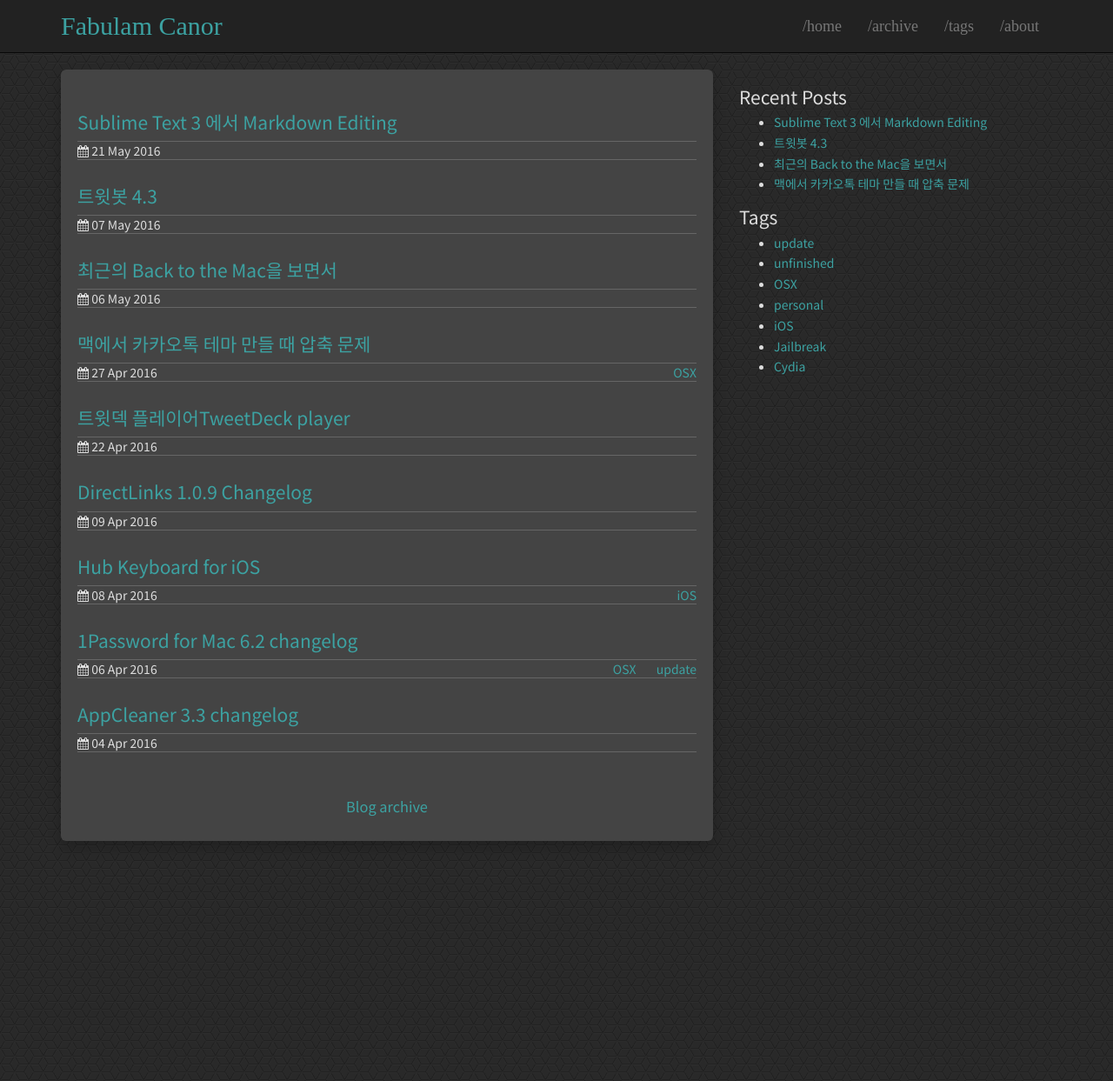
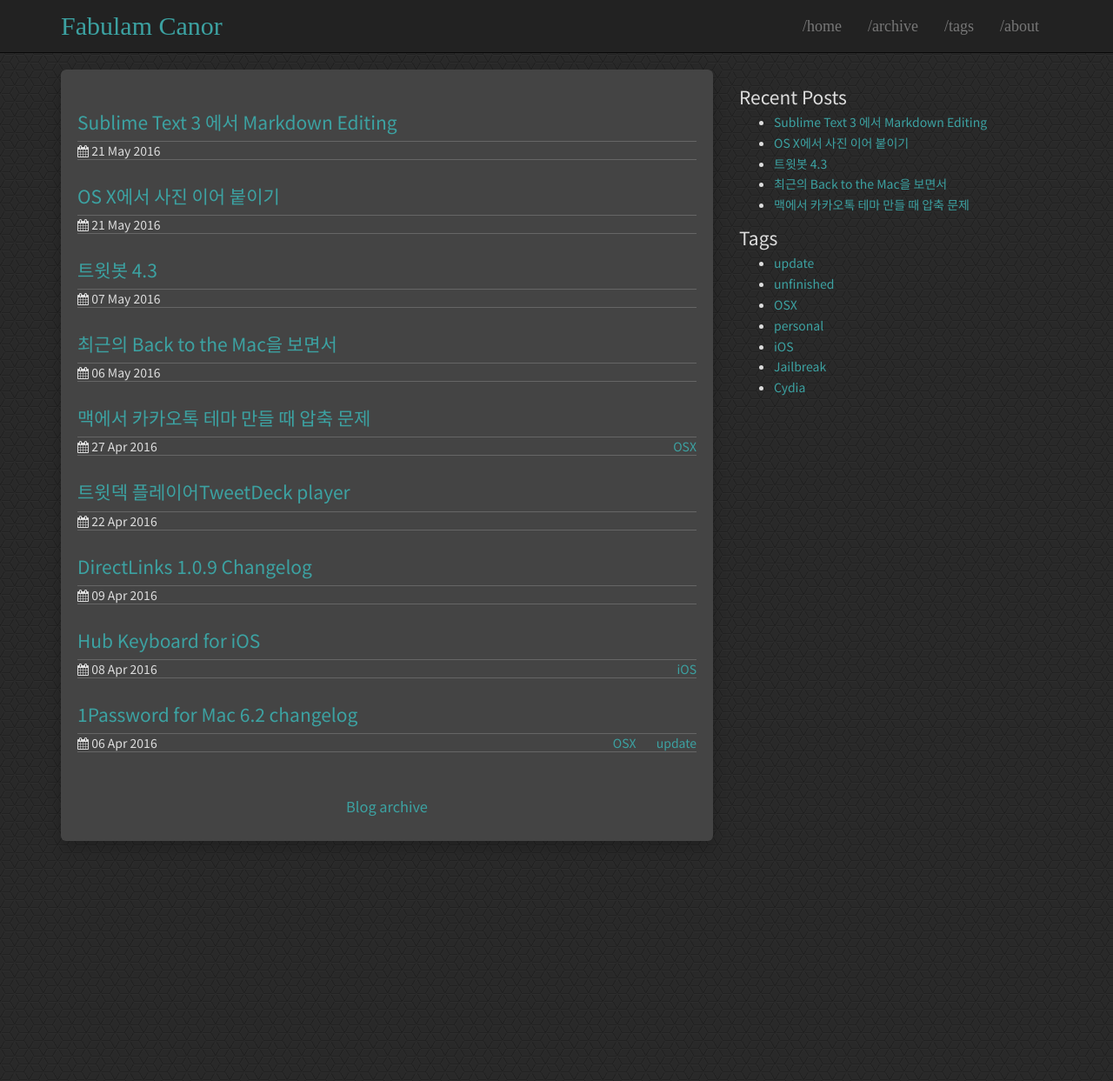
Before and after one commit to Canorus/canorus.github.io, a Jekyll site: the page built from index.html, in a window 1280 px wide and 1357 px high, cut to the strip 0-1243 px from the top of the window. Shown: the whole strip at 87% size. Built offline with Jekyll 4.4.1, drawn with Linux system fonts in a browser that asks for light colours; some of the changed lines change nothing that is shown.

Commit message:
imagemagick

```diff
--- /dev/null
+++ b/_posts/2016-05-21-imagemagick.md
@@ -0,0 +1,47 @@
+---
+layout: post
+title: OS X에서 사진 이어 붙이기
+published: true
+---
+블로깅을 하다보면 왕왕 사진을 이어붙여야 하는 경우가 있습니다. 정교하게 이어붙여야 하는 경우라면 포토샵을 켜지만 자체로 온전한 스크린 샷을 단순히 이어붙이기 위해서 포토샵을 열고 작업하는 건 억울한 감이 없지 않아 있습니다.
+
+필요는 검색의 어머니(?)라고, 뭔가 다른 방법이 있을 것 같아 구글을 검색해 보았습니다. 그리고 그 결과물을 글로 정리보았습니다. 요약하자면 Homebrew를 통해 Imagemagick 이라는 패키지를 사용하여 사진을 이어 붙이는 방법입니다.[^1] 아마 [백투더맥](http://macnews.tistory.com/)을 오래 구독하신 분은 이 정도만으로 어떻게 해야 할 지 감을 잡으셨을거라 생각합니다.
+
+[^1]: Homebrew 외에도 MacPorts로 설치할 수 있습니다. [링크](http://www.imagemagick.org/script/binary-releases.php)
+
+## Homebrew를 설치해줍니다.
+
+우선 [OS X 10.11 엘 캐피탄에 '홈브류(Homebrew)'를 설치하는 방법](http://macnews.tistory.com/3728)을 참고하여 Homebrew를 설치해줍니다. 이미 설치되어 있으시다면 넘어가셔도 좋습니다. 이 기회에 홈브류와 기타 패키지를 업데이트 해주셔도 좋겠습니다. 터미널에서 `brew update` 와 `brew upgrade` 를 입력하고 return을 눌러주시면 됩니다.
+
+## Imagemagick을 설치합니다
+
+![installation](/Resources/2016-05-21/installation.png)
+
+터미널에서 `brew install imagemagick`을 입력하여 Imagemagick을 설치합니다. 이미지를 다루는 패키지인데 이번에는 `convert` 명령어만을 이용합니다. 나머지 사항은 [Imagemagick 페이지](http://www.imagemagick.org/script/index.php)에서 확인하실 수 있습니다.
+
+## 터미널을 열고 이미지가 있는 경로로 이동합니다
+
+터미널에서 `convert` 명령어를 사용합니다. 그 전에 이미지가 있는 경로로 이동합니다. 예시에서는 바탕화면에 imagemagick이라는 폴더를 만들고 안에 이미지를 담아두었습니다. 따라서 이동 명령어는 `cd Desktop/imagemagick`이 됩니다. 여기서는 대소문자를 구별하지 않습니다.
+
+![](/Resources/2016-05-21/conversion.png)
+
+## 사진을 이어 붙여줍니다
+
+명령어는 `convert +append {사진1.png} {사진2.png} {만들어지는사진이름.png}` 또는 `convert -append {사진1.png} {사진2.png} {만들어지는사진이름.png}` 입니다. 몇가지 유의하실 사항을 적어둡니다.
+
+- `+append`는 위아래로, `-append`는 좌우로 붙이는 명령어업니다.
+- `+append`의 경우 위에서 아래로, `-append`는 좌에서 우로 붙게 됩니다.
+- `png`와 `jpg`의 혼합도 가능합니다. ex. `convert +append 1.jpg 2.png 3.tiff`
+- 여러장 이어붙이기도 가능합니다. 마지막에 오는 파일명이 만들어지는 파일이 됩니다.
+- 대소문자 구별하지 않습니다. 하지만 타이핑의 귀찮음과 오타를 피하기 위해 기존 사진 명은 짧게 하시는 걸 권장합니다.
+- 기계적으로 이어붙이는 것이기 때문에 스크린샷을 찍을 때에는 배경의 그림자를 빼고 찍는 기술이 유효합니다. `(cmd + shift + 3/4) + space` 를 사용하시는 경우에 `option`을 누르고 클릭하면 배경의 그림자를 제거한 스크린샷을 찍을 수 있습니다.
+
+![appendplus](/Resources/2016-05-21/appendplus.png)*`+append`*
+![appendminus](/Resources/2016-05-21/appendminus.png)*`-append`*
+
+- - -
+
+#### via
+
+- [OS X 10.11 엘 캐피탄에 '홈브류(Homebrew)'를 설치하는 방법](http://macnews.tistory.com/3728) from [Back to the Mac](http://macnews.tistory.com)
+- [Imagemagick](http://www.imagemagick.org/script/index.php)
```
Also changed, not shown: _posts/2016-05-21-sl_markdownediting.md (+0 -1 lines), Resources/2016-05-21/appendminus.png (added), Resources/2016-05-21/appendplus.png (added), Resources/2016-05-21/conversion.png (added), Resources/2016-05-21/installation.png (added).
